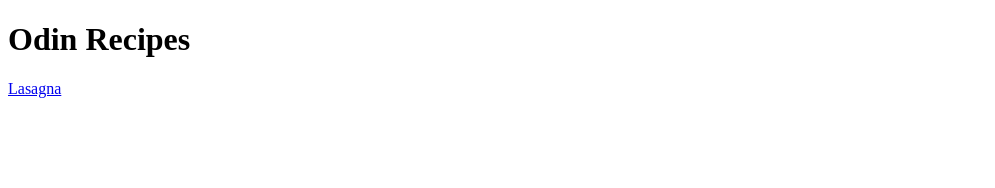
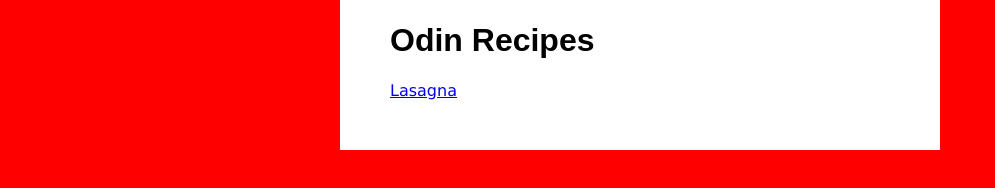
Before and after one commit to mdcergo/odin-recipes, a plain HTML site: page index.html in a window 1280 px wide. Shown: the whole page, without its empty margins (0-995 px from the left). Drawn offline with Linux system fonts and the light colour scheme.

Commit message:
Modify and apply css to both html files

```diff
--- a/index.html
+++ b/index.html
@@ -2,6 +2,7 @@
 <html lang="en">
     <head>
         <meta charset="UTF-8">
+        <link rel="stylesheet" href="style.css">
     </head>
 
     <body>
--- a/recipes/style.css
+++ b/style.css
@@ -1,9 +1,12 @@
 html {
     background-color: red;
     font-family: Verdana;
+    min-height: 100%;
+    box-sizing: border-box;
 }
 body {
     width: 500px;
+    height: 100%;
     margin: auto;
     background-color: white;
     padding: 50px;
```
Also changed, not shown: recipes/lasagna.html (+1 -1 lines).
